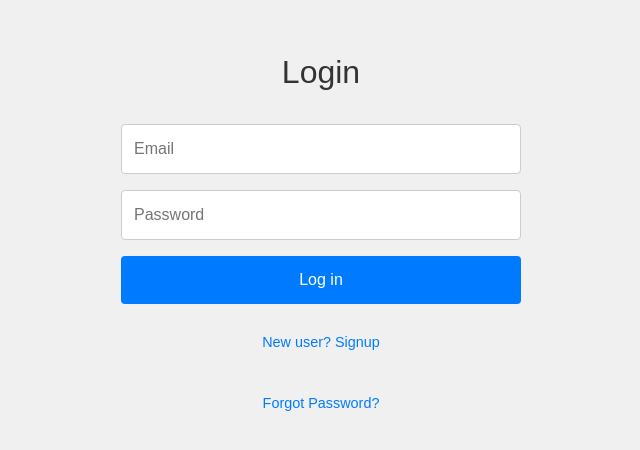
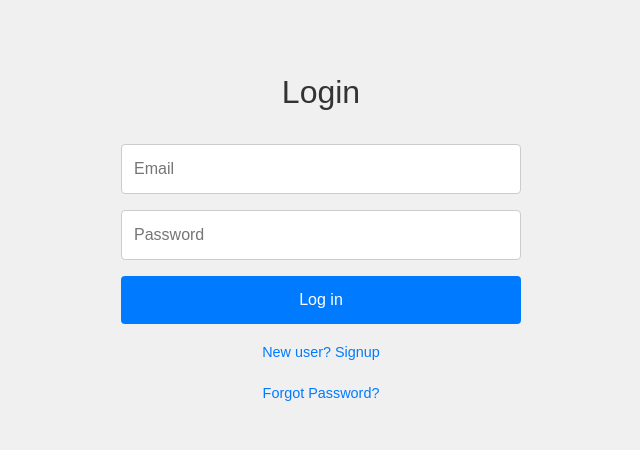
Before and after one commit to shri505/EventManagement, a React (Vite) app: page /login in a window 1280 px wide. Shown: the part 156-606 px from the top of the page, without its empty margins (319-959 px from the left). Built offline with nearby package versions, Linux system fonts and the light colour scheme; no server answers.

Commit message:
css file

```diff
--- a/src/styles/loginpage.css
+++ b/src/styles/loginpage.css
@@ -65,6 +65,7 @@
   }
 
   .toggle-btn {
+    padding: 2px;
     font-size: 0.9rem;
     color: #007bff;
     background: none;
```
